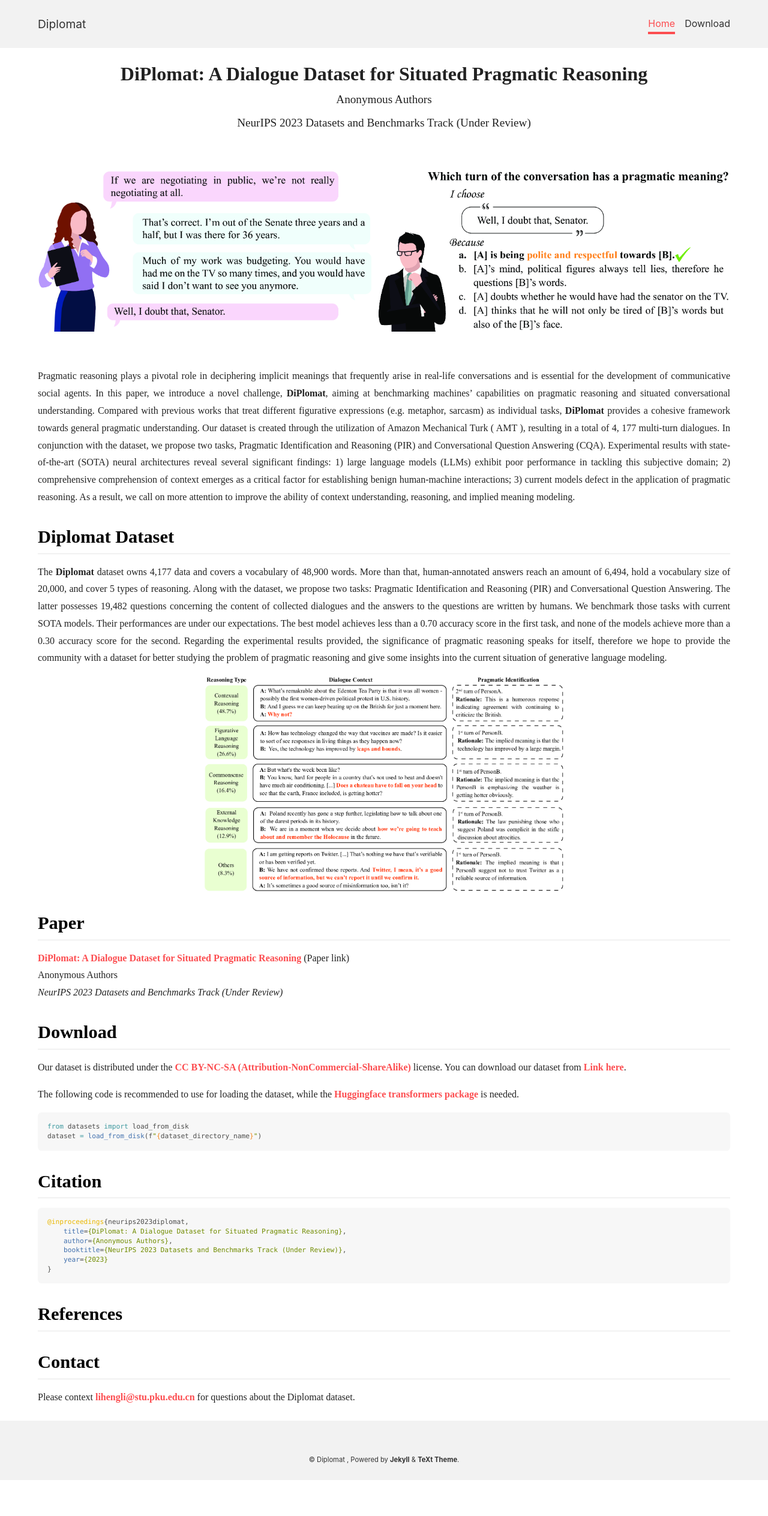
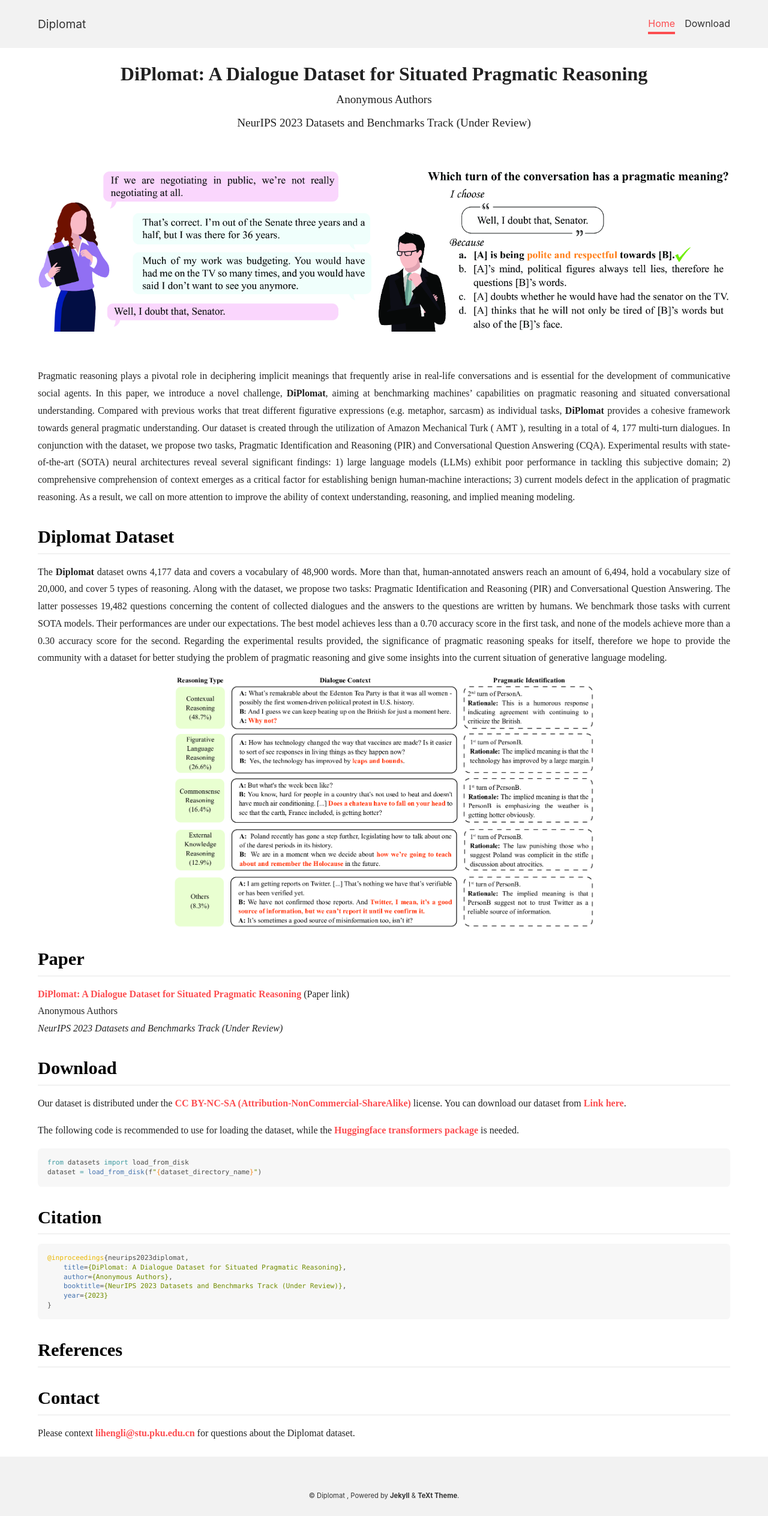
Before and after one commit to diplomat-dataset/diplomat-dataset.github.io, a Jekyll site: the page built from index.md, in a window 1280 px wide. Shown: the whole page at 60% size. Built offline with Jekyll 4.4.1, drawn with Linux system fonts in a browser that asks for light colours; before the commit the page ends 2468 px from its top, so only the background shows below that.

Commit message:
Update index.md

```diff
--- a/index.md
+++ b/index.md
@@ -28,7 +28,7 @@ Pragmatic reasoning plays a pivotal role in deciphering implicit meanings that f
 The **Diplomat** dataset owns 4,177 data and covers a vocabulary of 48,900 words. More than that, human-annotated answers reach an amount of 6,494, hold a vocabulary size of 20,000, and cover 5 types of reasoning. Along with the dataset, we propose two tasks:  Pragmatic Identification and Reasoning (PIR) and Conversational Question Answering. The latter possesses 19,482 questions concerning the content of collected dialogues and the answers to the questions are written by humans. We benchmark those tasks with current SOTA models. Their performances are under our expectations. The best model achieves less than a 0.70 accuracy score in the first task, and none of the models achieve more than a 0.30 accuracy score for the second. Regarding the experimental results provided, the significance of pragmatic reasoning speaks for itself, therefore we hope to provide the community with a dataset for better studying the problem of pragmatic reasoning and give some insights into the current situation of generative language modeling.
 
 <p align="center">
-<img src="/assets/images/punchline_example.png" width="600"/>
+<img src="/assets/images/punchline_example.png" width="700"/>
 </p>
 
 
```
